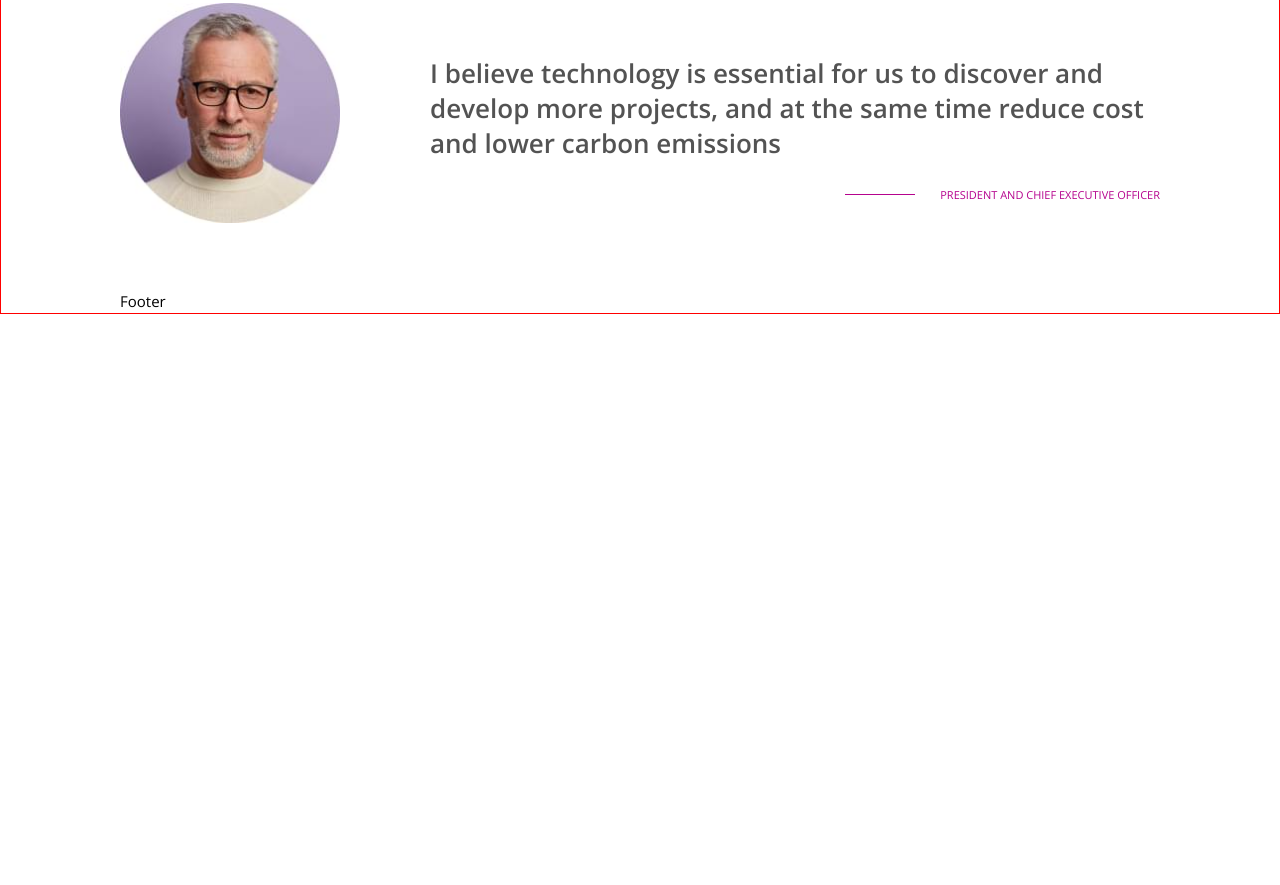
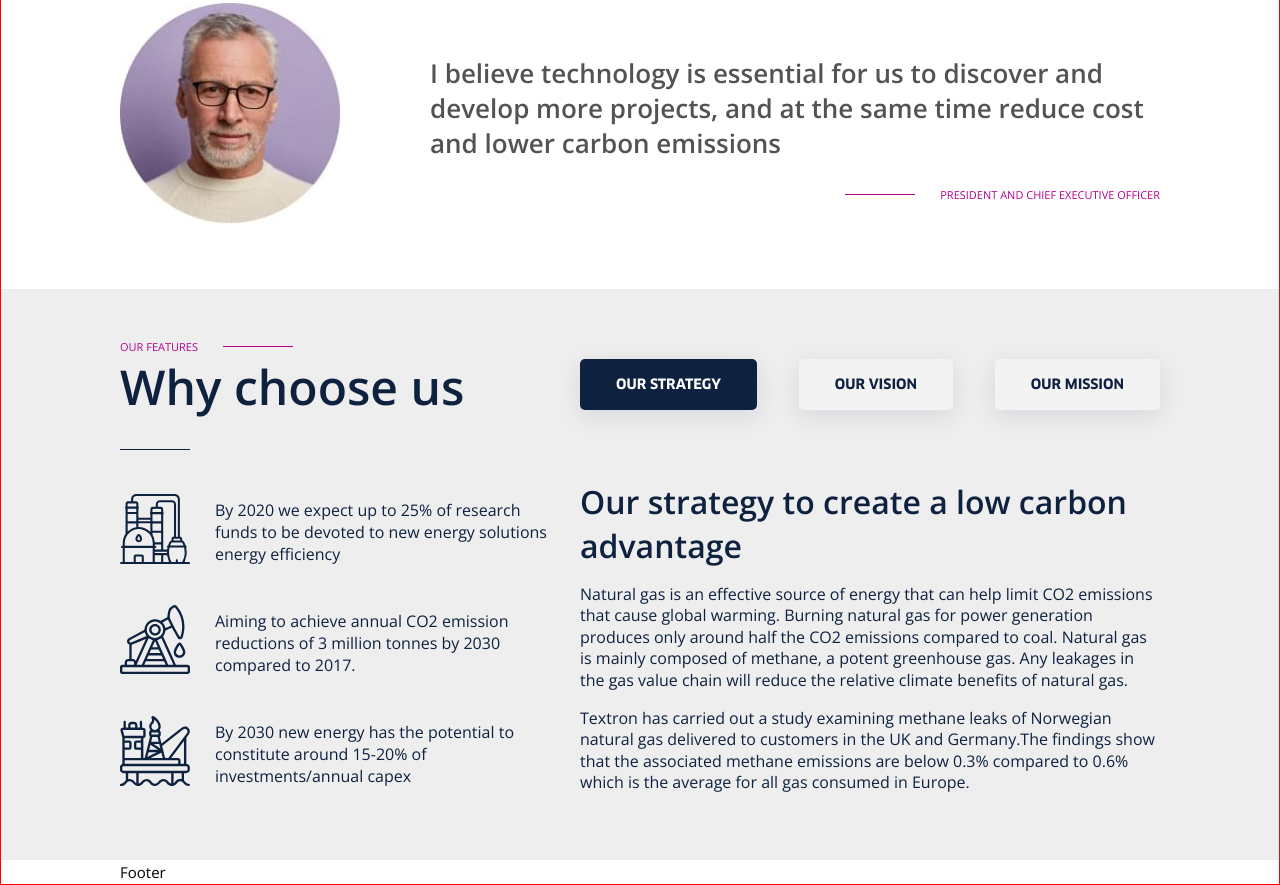
Before and after one commit to tovach/DahiBondad-Service, a website built with webpack: page app/index.html in a window 1280 px wide. Shown: the part 1903-2788 px from the top of the page. Before the commit the page ends 2217 px from the top, so only its background shows below. Built offline with nearby package versions, Linux system fonts and the light colour scheme; files whose address does not match are found by name.

Commit message:
feat: add our-features

```diff
--- a/app/components/_imports.scss
+++ b/app/components/_imports.scss
@@ -14,3 +14,4 @@
 // sections
 @import "sections/hero/hero";
 @import "sections/exploration/exploration";
+@import "sections/our-features/our-features";
--- a/app/components/blocks/advantages/advantages.html
+++ b/app/components/blocks/advantages/advantages.html
@@ -3,7 +3,7 @@
     <li class="advantages__item">
 
       <div class="advantages__img">
-        <img src="images/src/advantages/1.svg" alt="">
+        <img src="images/compressed/advantages/1.svg" alt="">
       </div>
 
       <div class="advantages__content">
@@ -16,7 +16,7 @@
     <li class="advantages__item advantages__item--emp">
 
       <div class="advantages__img">
-        <img src="images/src/advantages/2.svg" alt="">
+        <img src="images/compressed/advantages/2.svg" alt="">
       </div>
 
       <div class="advantages__content">
@@ -29,7 +29,7 @@
     <li class="advantages__item">
 
       <div class="advantages__img">
-        <img src="images/src/advantages/3.svg" alt="">
+        <img src="images/compressed/advantages/3.svg" alt="">
       </div>
 
       <div class="advantages__content">
--- a/app/components/blocks/button/button.scss
+++ b/app/components/blocks/button/button.scss
@@ -19,4 +19,18 @@
 }
 
 .button--secondary {
+  padding: 15px 35px;
+  font-weight: 700;
+  font-size: 14px;
+  line-height: 19px;
+  color: var(--text-primary);
+  box-shadow: 0 6px 25px #0e22401a;
+  border-radius: 5px;
+  background: var(--bg-secondary);
+  text-transform: uppercase;
 }
+
+.button--secondary:hover, .active {
+  background: var(--bg-tertiary);
+  color: var(--white);
+}
--- a/app/components/blocks/logo/logo.html
+++ b/app/components/blocks/logo/logo.html
@@ -1,7 +1,7 @@
 <div class="logo">
   <div class="logo__img">
     <a href="#">
-      <img src="images/src/logo/logo.png" alt="DahiBondad">
+      <img src="images/compressed/logo/logo.png" alt="DahiBondad">
     </a>
   </div>
 </div>
--- a/app/components/sections/hero/hero.html
+++ b/app/components/sections/hero/hero.html
@@ -1,6 +1,6 @@
 <div class="hero">
   <div class="hero__bg">
-    <img src="images/src/hero/hero-bg.jpg" alt="" draggable="false">
+    <img src="images/compressed/hero/hero-bg.jpg" alt="" draggable="false">
   </div>
   <div class="container">
     <div class="hero__wrapper">
--- /dev/null
+++ b/app/components/sections/our-features/our-features.html
@@ -0,0 +1,80 @@
+<div class="our-features">
+  <div class="container">
+    <div class="our-features__why-us why-us">
+      <div class="why-us__wrapper">
+        <div class="why-us__left">
+          <div class="why-us__badge badge">
+            <span class="badge__text">our features</span>
+            <span class="badge__line"></span>
+          </div>
+
+          <h3 class="why-us__heading">
+            Why choose us
+          </h3>
+
+          <ul class="why-us__list why-list">
+            <li class="why-list__item">
+              <div class="why-list__image">
+                <img src="images/compressed/our-features/why-us1.svg"
+                  alt="By 2020 we expect up to 25% of research funds to be devoted to new energy solutions energy efficiency">
+              </div>
+
+              <p class="why-list__text">
+                By 2020 we expect up to 25% of research funds to be devoted to new energy solutions energy efficiency
+              </p>
+            </li>
+            <li class="why-list__item">
+              <div class="why-list__image">
+                <img src="images/compressed/our-features/why-us2.svg"
+                  alt="Aiming to achieve annual CO2 emission reductions of 3 million tonnes by 2030 compared to 2017.">
+              </div>
+
+              <p class="why-list__text">
+                Aiming to achieve annual CO2 emission reductions of 3 million tonnes by 2030 compared to 2017.
+
+              </p>
+            </li>
+            <li class="why-list__item">
+              <div class="why-list__image">
+                <img src="images/compressed/our-features/why-us3.svg"
+                  alt="By 2030 new energy has the potential to constitute around 15-20% of investments/annual capex">
+              </div>
+
+              <p class="why-list__text">
+                By 2030 new energy has the potential to constitute around 15-20% of investments/annual capex
+              </p>
+            </li>
+          </ul>
+        </div>
+        <!-- todo: add tabs -->
+        <div class="why-us__right">
+          <div class="why-us__tabs why-tabs">
+            <div class="why-tabs__switchers">
+              <button class="why-tabs__button button button--secondary active" type="button">our strategy</button>
+              <button class="why-tabs__button button button--secondary" type="button">our vision</button>
+              <button class="why-tabs__button button button--secondary" type="button">our mission</button>
+            </div>
+            <ul class="why-tabs__list">
+              <li class="why-tabs__item">
+                <h4 class="why-tabs__heading">
+                  Our strategy to create a low carbon advantage
+                </h4>
+                <p class="why-tabs__text">
+                  Natural gas is an effective source of energy that can help limit CO2 emissions
+                  that cause global warming. Burning natural gas for power generation produces only around half the CO2
+                  emissions compared to coal. Natural gas is mainly composed of methane, a potent greenhouse gas. Any
+                  leakages in the gas value chain will reduce the relative climate benefits of natural gas.
+                </p>
+                <p class="why-tabs__text">
+                  Textron has carried out a study examining methane leaks of Norwegian natural gas delivered to
+                  customers in the UK and Germany.The findings show that the associated methane emissions are below 0.3%
+                  compared to 0.6% which is the average for all gas consumed in Europe.
+                </p>
+              </li>
+            </ul>
+          </div>
+        </div>
+      </div>
+    </div>
+  </div>
+</div>
--- /dev/null
+++ b/app/components/sections/our-features/our-features.scss
@@ -0,0 +1,111 @@
+.our-features {
+  background: var(--bg-quaternary);
+}
+
+.our-features__why-us {
+}
+
+.why-us {
+  padding: 50px 0;
+}
+
+.why-us__wrapper {
+  display: flex;
+  justify-content: space-between;
+  gap: 10px;
+}
+
+.why-us__left {
+  max-width: 435px;
+}
+
+.why-us__badge {
+}
+
+.why-us__heading {
+  margin-bottom: 30px;
+  font-weight: 600;
+  font-size: 48px;
+  line-height: 65px;
+  color: var(--heading-primary);
+}
+
+.why-us__list {
+}
+
+.why-list {
+  display: flex;
+  padding-top: 40px;
+  flex-direction: column;
+  gap: 25px;
+  position: relative;
+}
+
+.why-list::before {
+  content: "";
+  display: block;
+  position: absolute;
+  top: 0;
+  width: 70px;
+  height: 1px;
+  background: var(--bg-tertiary);
+}
+
+.why-list__item {
+  display: flex;
+  align-items: center;
+  gap: 25px;
+}
+
+.why-list__image {
+  max-width: 70px;
+}
+
+.why-list__image img {
+  width: 100%;
+}
+
+.why-list__text {
+  max-width: 340px;
+  margin: 10px 0;
+  font-size: 16px;
+  line-height: 22px;
+  color: var(--text-primary);
+}
+
+.why-us__right {
+  padding-top: 20px;
+  max-width: 580px;
+}
+
+.why-us__tabs {
+}
+
+.why-tabs {
+}
+
+.why-tabs__switchers {
+  display: flex;
+  justify-content: space-between;
+  gap: 10px;
+  margin-bottom: 70px;
+}
+
+.why-tabs__list {
+}
+
+.why-tabs__item {
+}
+
+.why-tabs__heading {
+  font-weight: 600;
+  font-size: 32px;
+  line-height: 44px;
+  color: var(--heading-primary);
+}
+
+.why-tabs__text {
+  font-size: 16px;
+  line-height: 135.68%;
+  color: var(--text-primary);
+}
--- a/app/index.html
+++ b/app/index.html
@@ -20,6 +20,9 @@
 			<div class="main__exploration">
 				<!--#include virtual="/components/sections/exploration/exploration.html" -->
 			</div>
+			<div class="main__our-features">
+				<!--#include virtual="/components/sections/our-features/our-features.html" -->
+			</div>
 		</div>
 	</main>
 	<!--#include virtual="/components/common/footer/footer.html" -->
--- a/app/scss/helpers/_variables.scss
+++ b/app/scss/helpers/_variables.scss
@@ -12,4 +12,5 @@
   --bg-primary: #fff;
   --bg-secondary: #f3f3f3;
   --bg-tertiary: #0E2240;
+  --bg-quaternary: #eee;
 }
--- a/gulpfile.js
+++ b/gulpfile.js
@@ -116,7 +116,6 @@ function buildcopy() {
     ],
     { base: "app/" }
   )
-    .pipe(replace(new RegExp("images/src", "g"), "images/compressed"))
     .pipe(dest("dist"));
 }
 
@@ -124,12 +123,6 @@ async function buildhtml() {
   let includes = new ssi("app/", "dist/", "/**/*.html");
   includes.compile();
   del("dist/components", { force: true });
-}
-
-function replaceImagesPaths() {
-  return src(["dist/*.html"])
-    .pipe(replace(new RegExp("images/src", "g"), "images/compressed"))
-    .pipe(dest("dist/"));
 }
 
 async function cleandist() {
@@ -161,7 +154,6 @@ export let build = series(
   stylesBuild,
   buildcopy,
   buildhtml,
-  replaceImagesPaths
 );
 
 export default series(
```
Also changed, not shown: app/components/blocks/badge/badge.html (+1 -1 lines), .eslintrc.json, app/css/app.min.css, app/images/compressed/our-features/why-us1.svg (added), app/images/compressed/our-features/why-us2.svg (added), app/images/compressed/our-features/why-us3.svg (added), app/images/src/our-features/why-us1.svg (added), app/images/src/our-features/why-us2.svg (added), app/images/src/our-features/why-us3.svg (added).
